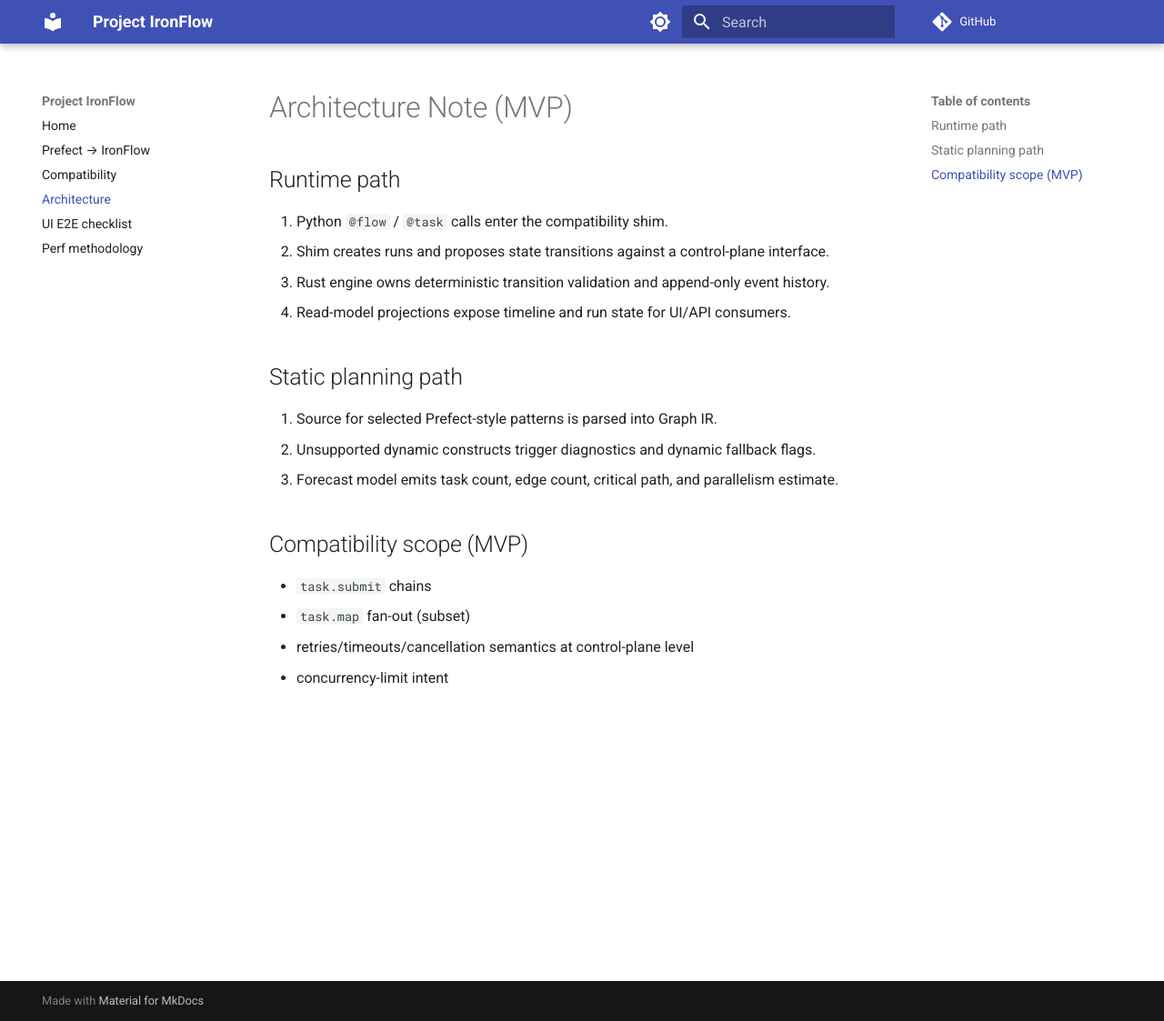
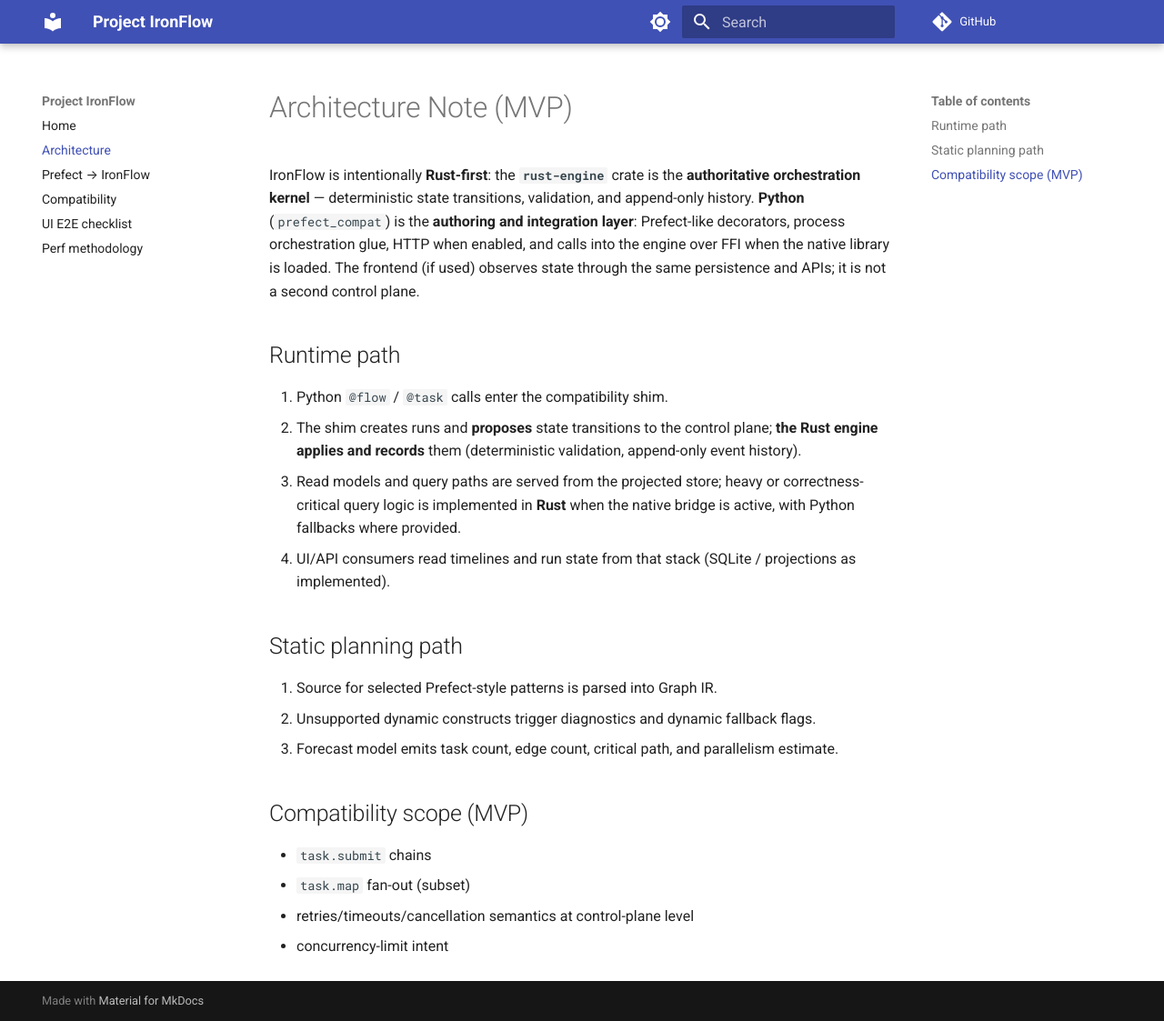
Before and after one commit to PPPSDavid/rust-based-prefect, an MkDocs documentation site: the page built from docs/architecture.md, in a window 1280 px wide and 1123 px high. Shown: the whole window at 91% size. Built offline with MkDocs 1.6.1 and Material for MkDocs 9.7.7, drawn with Linux system fonts in a browser that asks for light colours; comment, search, counter and statistics services are not loaded.

Commit message:
docs: position Rust engine as primary architecture, not optional speedup
- README: goals, layout, release paths, and cargo build framed around rust-engine

- architecture.md + index + Prefect mapping: Rust-first kernel vs Python authoring

- MkDocs: nav and site description

Made-with: Cursor

```diff
--- a/docs/architecture.md
+++ b/docs/architecture.md
@@ -1,11 +1,13 @@
 # Architecture Note (MVP)
+
+IronFlow is intentionally **Rust-first**: the **`rust-engine`** crate is the **authoritative orchestration kernel** — deterministic state transitions, validation, and append-only history. **Python** (`prefect_compat`) is the **authoring and integration layer**: Prefect-like decorators, process orchestration glue, HTTP when enabled, and calls into the engine over FFI when the native library is loaded. The frontend (if used) observes state through the same persistence and APIs; it is not a second control plane.
 
 ## Runtime path
 
 1. Python `@flow` / `@task` calls enter the compatibility shim.
-2. Shim creates runs and proposes state transitions against a control-plane interface.
-3. Rust engine owns deterministic transition validation and append-only event history.
-4. Read-model projections expose timeline and run state for UI/API consumers.
+2. The shim creates runs and **proposes** state transitions to the control plane; **the Rust engine applies and records** them (deterministic validation, append-only event history).
+3. Read models and query paths are served from the projected store; heavy or correctness-critical query logic is implemented in **Rust** when the native bridge is active, with Python fallbacks where provided.
+4. UI/API consumers read timelines and run state from that stack (SQLite / projections as implemented).
 
 ## Static planning path
 
--- a/mkdocs.yml
+++ b/mkdocs.yml
@@ -1,5 +1,5 @@
 site_name: Project IronFlow
-site_description: Rust-backed Prefect-compatible orchestration prototype
+site_description: Rust orchestration kernel with Prefect-style Python authoring (prefect_compat)
 site_url: https://pppsdavid.github.io/rust-based-prefect/
 repo_url: https://github.com/PPPSDavid/rust-based-prefect
 edit_uri: edit/main/docs/
@@ -31,9 +31,9 @@ theme:
 
 nav:
   - Home: index.md
+  - Architecture: architecture.md
   - "Prefect → IronFlow": PREFECT_IRONFLOW_MAPPING.md
   - Compatibility: compatibility.md
-  - Architecture: architecture.md
   - "UI E2E checklist": ui_e2e_visual_check.md
   - "Perf methodology": perf_methodology.md
 
```
Also changed, not shown: README.md (+17 -12 lines), RELEASING.md (+1 -1 lines), docs/PREFECT_IRONFLOW_MAPPING.md (+2 -1 lines), docs/index.md (+1 -1 lines).
